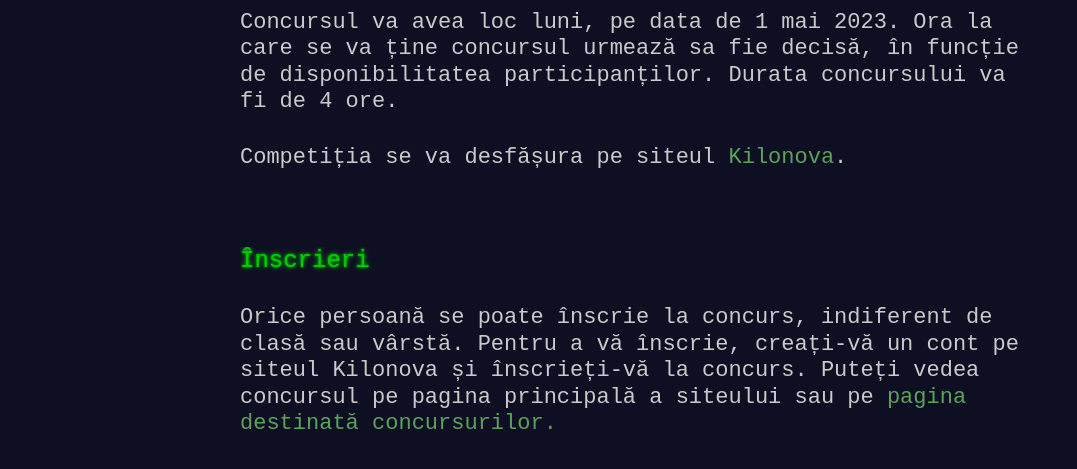
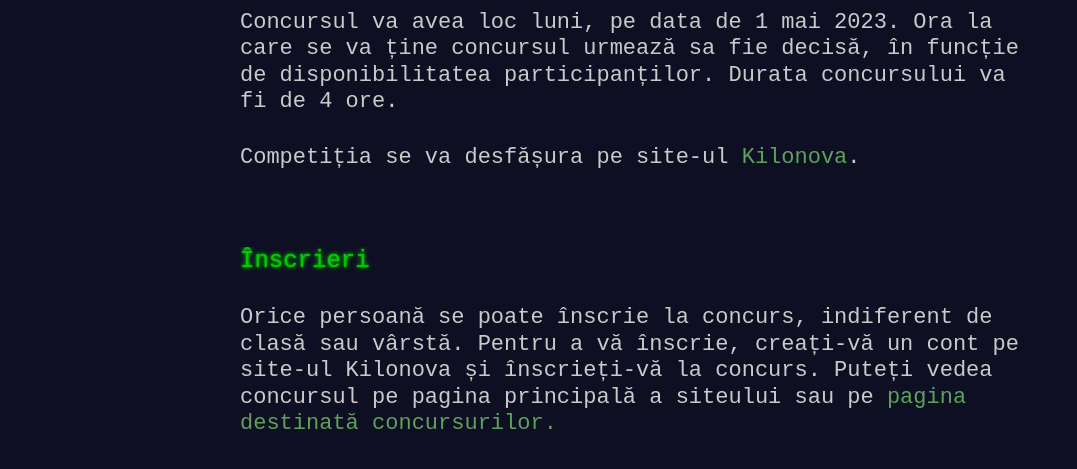
Before and after one commit to daresh887/concursul-marytone, a plain HTML site: page index.html in a window 1280 px wide. Shown: the part 483-952 px from the top of the page, without its empty margins (0-1077 px from the left). Drawn offline with nearby package versions, Linux system fonts and the light colour scheme.

Commit message:
Update index.html

```diff
--- a/index.html
+++ b/index.html
@@ -26,13 +26,13 @@
       <div class="information_container">
         <h2 class="typewrite">Concursul Marytone</h2>
         <h4>Concursul va avea loc luni, pe data de 1 mai 2023. Ora la care se va ține concursul urmează sa fie decisă, în funcție de disponibilitatea participanților. Durata concursului va fi de 4 ore.</h4>
-        <h4>Competiția se va desfășura pe siteul <a class="form_link" href="https://kilonova.ro/">Kilonova</a>.</h4>
+        <h4>Competiția se va desfășura pe site-ul <a class="form_link" href="https://kilonova.ro/">Kilonova</a>.</h4>
       </div>
 
 
       <div class="information_container">
         <h2 class="typewrite">Înscrieri</h2>
-        <h4>Orice persoană se poate înscrie la concurs, indiferent de clasă sau vârstă. Pentru a vă înscrie, creați-vă un cont pe siteul Kilonova și înscrieți-vă la concurs. Puteți vedea concursul pe pagina principală a siteului sau pe <a class="form_link" href="https://kilonova.ro/contests">pagina destinată concursurilor.</a></h4>
+        <h4>Orice persoană se poate înscrie la concurs, indiferent de clasă sau vârstă. Pentru a vă înscrie, creați-vă un cont pe site-ul Kilonova și înscrieți-vă la concurs. Puteți vedea concursul pe pagina principală a siteului sau pe <a class="form_link" href="https://kilonova.ro/contests">pagina destinată concursurilor.</a></h4>
       </div>
 
       <div class="information_container">
```
